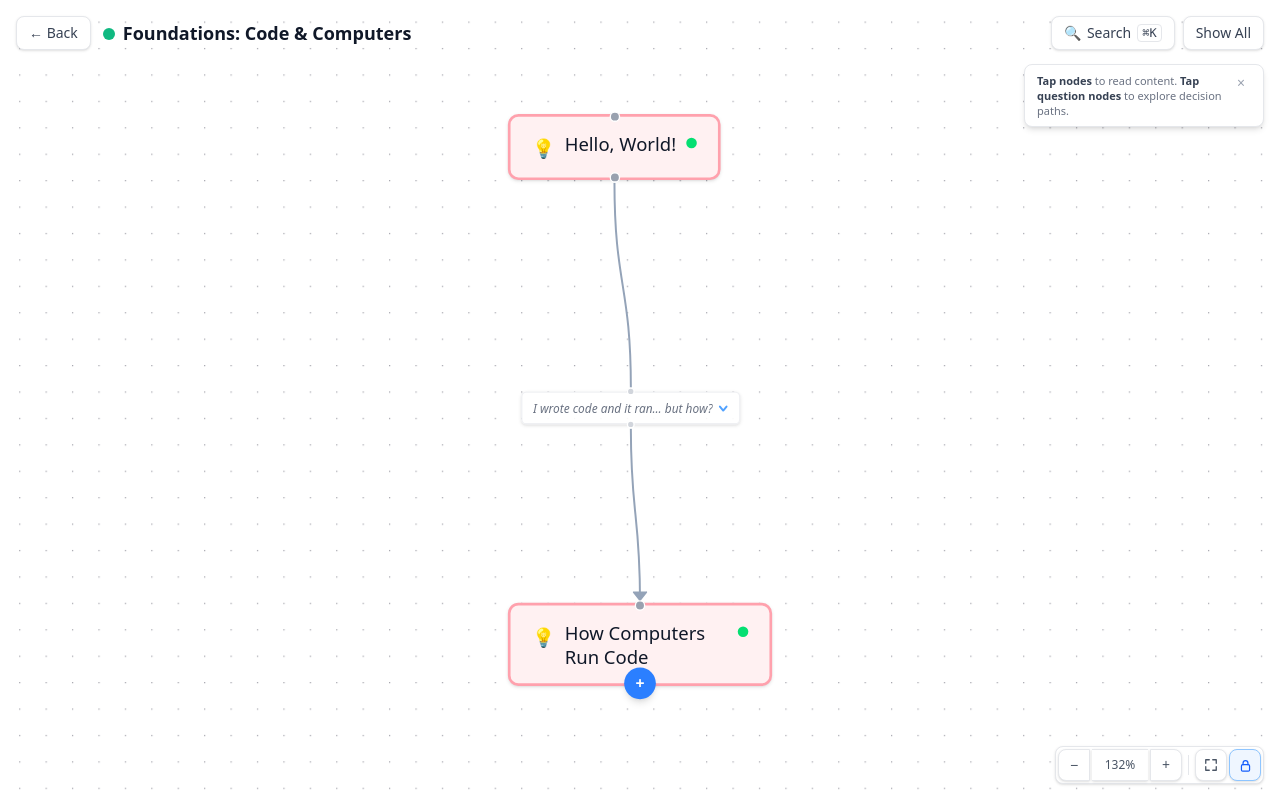
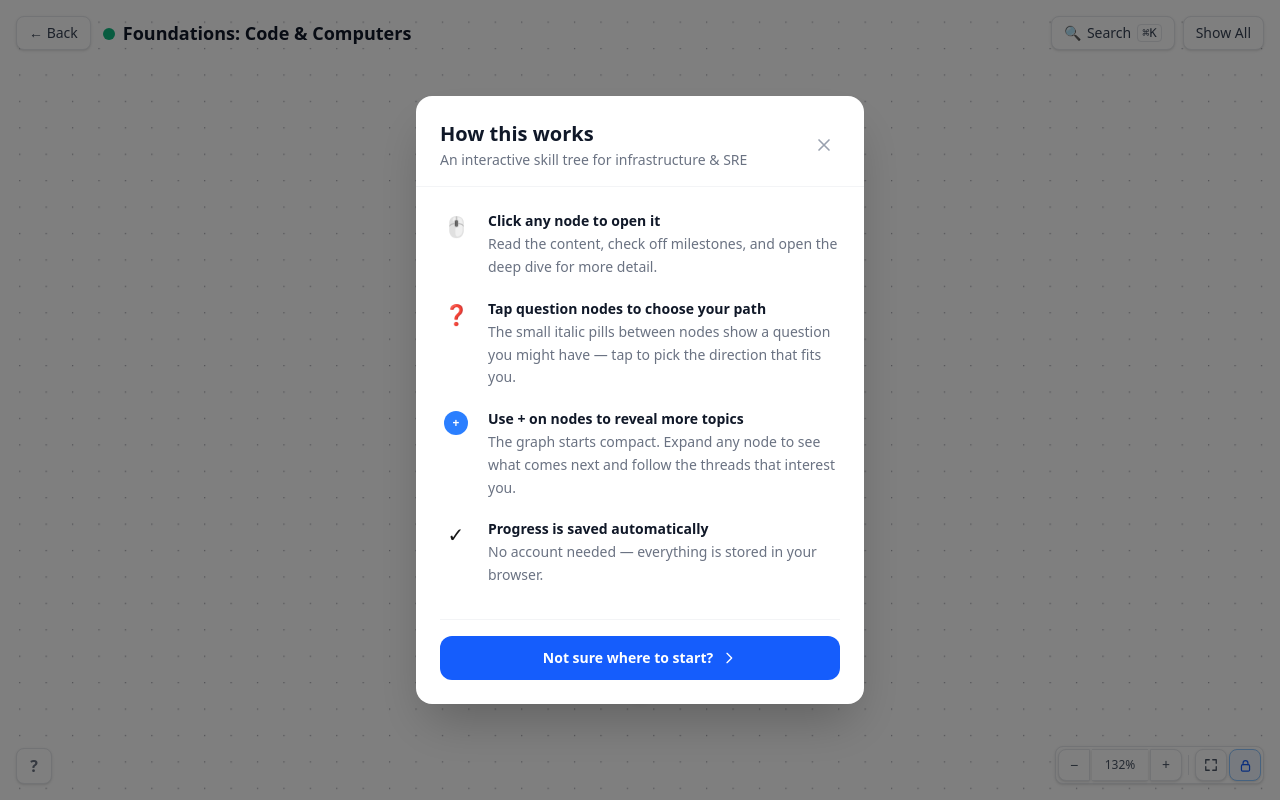
Before and after one commit to MansoorMajeed/infra-roadmap, a Next.js app: page /zone/foundations in a window 1280 px wide. Built offline with nearby package versions, Linux system fonts and the light colour scheme.

Commit message:
improve the help modal

```diff
--- /dev/null
+++ b/src/components/HelpModal.tsx
@@ -0,0 +1,117 @@
+"use client";
+
+import { useEffect } from "react";
+
+interface HelpModalProps {
+  onClose: () => void;
+  onShowEntrySelector: () => void;
+}
+
+const steps = [
+  {
+    icon: "🖱️",
+    title: "Click any node to open it",
+    detail:
+      "Read the content, check off milestones, and open the deep dive for more detail.",
+  },
+  {
+    icon: "❓",
+    title: "Tap question nodes to choose your path",
+    detail:
+      "The small italic pills between nodes show a question you might have — tap to pick the direction that fits you.",
+  },
+  {
+    icon: (
+      <span className="w-6 h-6 rounded-full bg-blue-500 text-white text-xs font-bold flex items-center justify-center">
+        +
+      </span>
+    ),
+    title: "Use + on nodes to reveal more topics",
+    detail:
+      "The graph starts compact. Expand any node to see what comes next and follow the threads that interest you.",
+  },
+  {
+    icon: "✓",
+    title: "Progress is saved automatically",
+    detail: "No account needed — everything is stored in your browser.",
+  },
+];
+
+export default function HelpModal({ onClose, onShowEntrySelector }: HelpModalProps) {
+  useEffect(() => {
+    const handler = (e: KeyboardEvent) => {
+      if (e.key === "Escape") onClose();
+    };
+    window.addEventListener("keydown", handler);
+    return () => window.removeEventListener("keydown", handler);
+  }, [onClose]);
+
+  return (
+    <>
+      <div className="fixed inset-0 bg-black/50 z-50" onClick={onClose} />
+      <div className="fixed inset-0 z-50 flex items-center justify-center p-4 pointer-events-none">
+        <div
+          className="bg-white dark:bg-gray-900 rounded-2xl shadow-2xl max-w-md w-full pointer-events-auto"
+          onClick={(e) => e.stopPropagation()}
+        >
+          {/* Header */}
+          <div className="flex justify-between items-center p-6 pb-4 border-b border-gray-100 dark:border-gray-800">
+            <div>
+              <h2 className="text-xl font-bold text-gray-900 dark:text-gray-100">
+                How this works
+              </h2>
+              <p className="text-sm text-gray-500 dark:text-gray-400 mt-0.5">
+                An interactive skill tree for infrastructure &amp; SRE
+              </p>
+            </div>
+            <button
+              onClick={onClose}
+              className="p-1.5 rounded-lg hover:bg-gray-100 dark:hover:bg-gray-800 text-gray-400 hover:text-gray-600 dark:hover:text-gray-300 transition-colors"
+              aria-label="Close"
+            >
+              <svg className="w-5 h-5" fill="none" viewBox="0 0 24 24" stroke="currentColor">
+                <path strokeLinecap="round" strokeLinejoin="round" strokeWidth={2} d="M6 18L18 6M6 6l12 12" />
+              </svg>
+            </button>
+          </div>
+
+          {/* Steps */}
+          <div className="p-6 space-y-5">
+            {steps.map((step, i) => (
+              <div key={i} className="flex gap-4 items-start">
+                <div className="text-xl w-8 shrink-0 flex justify-center mt-0.5">
+                  {step.icon}
+                </div>
+                <div>
+                  <p className="font-semibold text-gray-900 dark:text-gray-100 text-sm">
+                    {step.title}
+                  </p>
+                  <p className="text-sm text-gray-500 dark:text-gray-400 mt-0.5 leading-relaxed">
+                    {step.detail}
+                  </p>
+                </div>
+              </div>
+            ))}
+          </div>
+
+          {/* Footer */}
+          <div className="p-6 pt-2">
+            <hr className="border-gray-100 dark:border-gray-800 mb-4" />
+            <button
+              onClick={() => {
+                onClose();
+                onShowEntrySelector();
+              }}
+              className="w-full py-3 px-4 rounded-xl bg-blue-600 hover:bg-blue-700 text-white text-sm font-semibold transition-colors flex items-center justify-center gap-2"
+            >
+              Not sure where to start?
+              <svg className="w-4 h-4" fill="none" viewBox="0 0 24 24" stroke="currentColor">
+                <path strokeLinecap="round" strokeLinejoin="round" strokeWidth={2} d="M9 5l7 7-7 7" />
+              </svg>
+            </button>
+          </div>
+        </div>
+      </div>
+    </>
+  );
+}
--- a/src/components/NodeCard.tsx
+++ b/src/components/NodeCard.tsx
@@ -81,7 +81,8 @@ function NodeCard({ data }: NodeProps) {
 
   return (
     <div
-      className={`rounded-lg border-2 ${status.border} ${status.bg} ${status.extra} ${catStyle.accent} ${catStyle.border || ""} px-4 py-3 shadow-sm min-w-[160px] max-w-[200px] cursor-pointer transition-all hover:shadow-md relative`}
+      className={`rounded-lg border-2 ${status.border} ${status.bg} ${status.extra} ${catStyle.accent} ${catStyle.border || ""} px-4 py-3 shadow-sm min-w-[160px] max-w-[200px] cursor-pointer transition-all hover:shadow-md hover:scale-[1.02] relative`}
+      title="Click to read"
     >
       <Handle type="target" position={Position.Top} className="!bg-gray-400 !w-2 !h-2" />
       <div className="flex items-start gap-2">
--- a/src/components/NodeGraph.tsx
+++ b/src/components/NodeGraph.tsx
@@ -22,6 +22,8 @@ import ZonePortalCard from "./ZonePortalCard";
 import ContentPanel from "./ContentPanel";
 import QuestionNode from "./QuestionNode";
 import SearchModal from "./SearchModal";
+import HelpModal from "./HelpModal";
+import EntryPointSelector from "./EntryPointSelector";
 
 interface NodeGraphProps {
   nodes: RoadmapNode[];
@@ -131,7 +133,8 @@ function NodeGraphInner({
   const [zoomLocked, setZoomLocked] = useState(true);
   const [zoomPercent, setZoomPercent] = useState(100);
   const [hydrated, setHydrated] = useState(false);
-  const [hintDismissed, setHintDismissed] = useState(true); // default true avoids flash before localStorage loads
+  const [showHelp, setShowHelp] = useState(false);
+  const [showEntrySelector, setShowEntrySelector] = useState(false);
   const { fitView, setViewport, zoomIn, zoomOut, zoomTo, getZoom } = useReactFlow();
 
   // After hydration, load saved state from localStorage
@@ -144,11 +147,12 @@ function NodeGraphInner({
       if (filtered.size > 0) setVisibleIds(filtered);
     }
 
-    // Load saved zoom lock preference and hint dismissal
+    // Load saved zoom lock preference and help/hint state
     try {
       const savedLock = localStorage.getItem("infra-roadmap-zoom-lock");
       if (savedLock !== null) setZoomLocked(savedLock === "true");
-      setHintDismissed(localStorage.getItem("infra-roadmap-hint-dismissed") === "true");
+      const helpSeen = localStorage.getItem("infra-roadmap-help-seen") === "true";
+      if (!helpSeen) setShowHelp(true);
     } catch {
       // ignore
     }
@@ -379,9 +383,9 @@ function NodeGraphInner({
     setProgressMap(computeProgressMap(roadmapNodes));
   }, [roadmapNodes]);
 
-  const dismissHint = useCallback(() => {
-    try { localStorage.setItem("infra-roadmap-hint-dismissed", "true"); } catch { /* ignore */ }
-    setHintDismissed(true);
+  const dismissHelp = useCallback(() => {
+    try { localStorage.setItem("infra-roadmap-help-seen", "true"); } catch { /* ignore */ }
+    setShowHelp(false);
   }, []);
 
   const allVisible = roadmapNodes.every((n) => visibleIds.has(n.frontmatter.id));
@@ -539,20 +543,15 @@ function NodeGraphInner({
         </button>
       </div>
 
-      {/* First-visit hint banner */}
-      {hydrated && !hintDismissed && (
-        <div className="absolute top-16 right-4 z-20 flex items-start gap-2 max-w-[200px] sm:max-w-[240px] bg-white dark:bg-gray-800 border border-gray-200 dark:border-gray-700 rounded-lg px-3 py-2 shadow-md">
-          <p className="text-[11px] text-gray-500 dark:text-gray-400 leading-snug">
-            <strong className="text-gray-700 dark:text-gray-200">Tap nodes</strong> to read content.{" "}
-            <strong className="text-gray-700 dark:text-gray-200">Tap question nodes</strong> to explore decision paths.
-          </p>
-          <button
-            onClick={dismissHint}
-            className="shrink-0 w-5 h-5 flex items-center justify-center rounded text-gray-400 hover:text-gray-600 dark:hover:text-gray-200 transition-colors text-sm leading-none"
-            title="Got it, don't show again"
-          >×</button>
-        </div>
-      )}
+      {/* Help button — bottom left */}
+      <button
+        onClick={() => setShowHelp(true)}
+        className="absolute bottom-4 left-4 w-9 h-9 rounded-lg bg-white dark:bg-gray-800 border border-gray-200 dark:border-gray-700 shadow-sm text-gray-500 dark:text-gray-400 hover:text-gray-800 dark:hover:text-gray-200 transition-colors flex items-center justify-center font-semibold text-base"
+        title="Help"
+        aria-label="Help"
+      >
+        ?
+      </button>
 
       {/* Content Modal */}
       {selectedNode && (
@@ -566,6 +565,26 @@ function NodeGraphInner({
           onProgressChange={handleProgressChange}
         />
       )}
+
+      {showHelp && (
+        <HelpModal
+          onClose={dismissHelp}
+          onShowEntrySelector={() => {
+            dismissHelp();
+            setShowEntrySelector(true);
+          }}
+        />
+      )}
+
+      {showEntrySelector && (
+        <EntryPointSelector
+          onSelect={(zone, nodeId) => {
+            setShowEntrySelector(false);
+            router.push(`/zone/${zone}?node=${nodeId}`);
+          }}
+          onClose={() => setShowEntrySelector(false)}
+        />
+      )}
     </div>
   );
 }
--- a/src/components/ZoneMap.tsx
+++ b/src/components/ZoneMap.tsx
@@ -18,6 +18,7 @@ import type { Zone, ZoneEdge, SearchableNode } from "@/lib/types";
 import { getCompletedCount } from "@/lib/progress";
 import EntryPointSelector from "./EntryPointSelector";
 import SearchModal from "./SearchModal";
+import HelpModal from "./HelpModal";
 
 interface ZoneMapProps {
   zones: Zone[];
@@ -90,6 +91,7 @@ export default function ZoneMap({
 }: ZoneMapProps) {
   const router = useRouter();
   const [showEntrySelector, setShowEntrySelector] = useState(false);
+  const [showHelp, setShowHelp] = useState(false);
   const [showSearch, setShowSearch] = useState(false);
   const [completedCounts, setCompletedCounts] = useState<Record<string, number>>({});
 
@@ -100,6 +102,25 @@ export default function ZoneMap({
     }
     setCompletedCounts(counts);
   }, [zoneNodeIds]);
+
+  useEffect(() => {
+    try {
+      if (localStorage.getItem("infra-roadmap-help-seen") !== "true") {
+        setShowHelp(true);
+      }
+    } catch {
+      // ignore
+    }
+  }, []);
+
+  const dismissHelp = () => {
+    try {
+      localStorage.setItem("infra-roadmap-help-seen", "true");
+    } catch {
+      // ignore
+    }
+    setShowHelp(false);
+  };
 
   useEffect(() => {
     const handler = (e: KeyboardEvent) => {
@@ -203,6 +224,14 @@ export default function ZoneMap({
             <kbd className="hidden sm:inline text-xs border border-gray-200 dark:border-gray-600 rounded px-1">⌘K</kbd>
           </button>
           <button
+            onClick={() => setShowHelp(true)}
+            className="pointer-events-auto w-9 h-9 rounded-xl bg-white/80 dark:bg-gray-900/80 backdrop-blur-sm border border-gray-200 dark:border-gray-700 text-gray-500 dark:text-gray-400 hover:text-gray-800 dark:hover:text-gray-200 shadow-sm transition-colors flex items-center justify-center font-semibold"
+            title="Help"
+            aria-label="Help"
+          >
+            ?
+          </button>
+          <button
             onClick={() => setShowEntrySelector(true)}
             className="pointer-events-auto px-4 py-2 rounded-xl bg-blue-600 text-white text-sm font-medium hover:bg-blue-700 transition-colors shadow-lg"
           >
@@ -251,6 +280,16 @@ export default function ZoneMap({
           onClose={() => setShowEntrySelector(false)}
         />
       )}
+
+      {showHelp && (
+        <HelpModal
+          onClose={dismissHelp}
+          onShowEntrySelector={() => {
+            dismissHelp();
+            setShowEntrySelector(true);
+          }}
+        />
+      )}
     </div>
   );
 }
```
Also changed, not shown: src/components/ContentPanel.tsx (+11 -3 lines), src/components/EntryPointSelector.tsx (+54 -26 lines).
